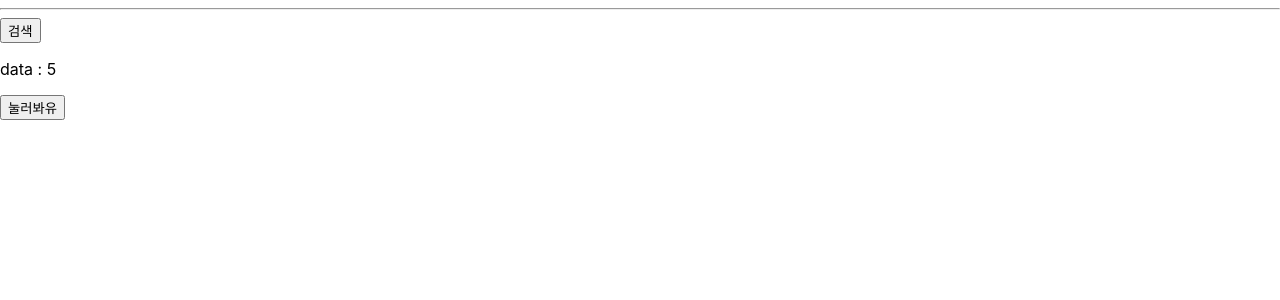
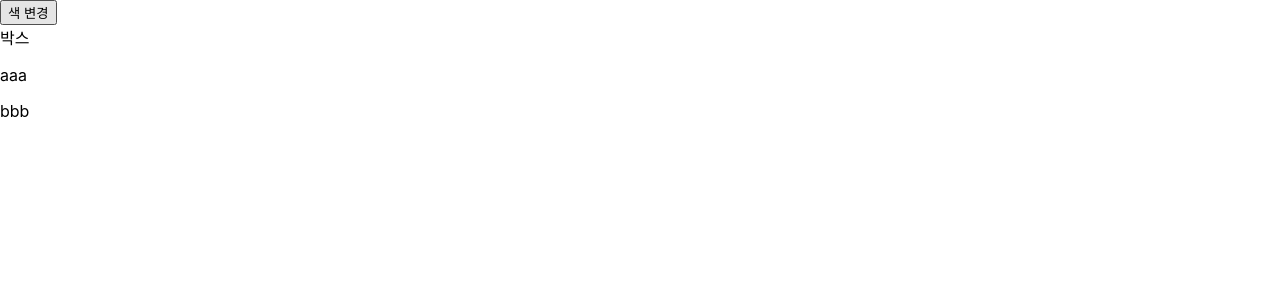
Before and after one commit to ImaMature/reactstudy, a React (Create React App) app: page / in a window 1280 px wide. Shown: the top 300 px of the page. Built offline with nearby package versions, Linux system fonts and the light colour scheme.

Commit message:
react studying

```diff
--- a/src/App.js
+++ b/src/App.js
@@ -1,11 +1,16 @@
 import "./App.css";
 
-import { UseEffectTest } from "./Test";
+import { UseEffectTest, UseMemoMan, UseRefTest } from "./Test";
 
 function App() {
    return (
       <div>
-         <UseEffectTest />
+         {/*<UseEffectTest />
+         <hr></hr>
+         <UseMemoMan />
+         <hr></hr>
+   */}
+         <UseRefTest />
       </div>
    );
 }
--- /dev/null
+++ b/src/Style_component.js
@@ -0,0 +1,3 @@
+import React from "react";
+function StyleCompsTest() {}
+export { StyleCompsTest };
--- a/src/Test.js
+++ b/src/Test.js
@@ -1,4 +1,4 @@
-import { useEffect, useState } from "react";
+import { createRef, useEffect, useMemo, useRef, useState } from "react";
 
 function MapTest() {
    //배열 반복문으로 출력하기
@@ -149,4 +149,96 @@ function UseEffectTest() {
    );
 }
 
-export { UseEffectTest };
+function UseMemoMan() {
+   const [list, setList] = useState([1, 2, 3, 4]);
+   const [str, setStr] = useState("합계");
+
+   const getAddResult = () => {
+      //모든 값 더하기
+      let sum = 0;
+      list.forEach(i => (sum = sum + i));
+      console.log("sum : ", sum);
+      return sum;
+   };
+
+   const MemoUseResult = useMemo(() => getAddResult(), [list]);
+   //useMemo(기억할 함수, deps 배열)
+   // deps 배열 안에 넣은 내용이 바뀌면, 등록한 함수를 호출해서 값을 연산해주고
+   // 내용이 바뀌지 않았다면 이전에 연산한 값 재사용
+
+   return (
+      <div>
+         <button
+            onClick={() => {
+               setStr("안녕");
+               //문자를 변경했는데 getAddResult가 실행됨
+               // -> str의 상태가 변경되는 순간 str이라는 변수를 들고 있는 영역의 함수가 다시 return 됨
+               //문자 변경 시 getAddResult가 실행되지 않게 하려면? useMemo를 사용하기
+               //useMemo 사용 시, 버튼(문자변경)을 클릭해도 getAddResult가 실행되지 않음
+            }}>
+            문자변경
+         </button>
+         <button
+            onClick={() => {
+               setList([...list, 10]); //list의 값을 바꾸면 return이 다시 실행됨
+            }}>
+            리스트 값 추가
+         </button>
+         <div>
+            {list.map(i => (
+               <h1>{i}</h1>
+            ))}
+         </div>
+         <div>
+            {str} : {MemoUseResult}
+         </div>
+      </div>
+   );
+}
+
+function UseRefTest() {
+   //useRef (디자인)
+   //dom을 변경할 때 사용
+   const myRef = useRef(null);
+
+   const [list2, setList2] = useState([
+      {
+         id: 1,
+         name: "aaa",
+      },
+      {
+         id: 2,
+         name: "bbb",
+      },
+   ]);
+
+   const myRefArr = Array.from({ length: list2.length }).map(() => {
+      return createRef();
+   });
+   //Array.from({length:숫자 or length}) => 숫자 or length만큼의 빈 배열 생성
+   //.map(() => 넣고 싶은 값) => 넣고 싶은 값을 각 array에 넣어주기
+   //createRef() => ref를 동적으로 생성해주는 hook, myRef가 배열로 만들어짐
+
+   return (
+      <div>
+         <button
+            onClick={() => {
+               console.log(myRef);
+               console.log(myRef.current);
+               console.log(myRefArr);
+               //myRef.current.style.backgroundColor = "red"; //스타일 변경해보기
+               myRefArr[0].current.style.backgroundColor = "red"; //ref로 스타일 변경해보기
+            }}>
+            색 변경
+         </button>
+         <div ref={myRef}>박스</div>
+         {list2.map((member, id) => (
+            <p key={member.id} ref={myRefArr[id]}>
+               {member.name}
+            </p>
+         ))}
+      </div>
+   );
+}
+
+export { UseEffectTest, UseMemoMan, UseRefTest };
```
